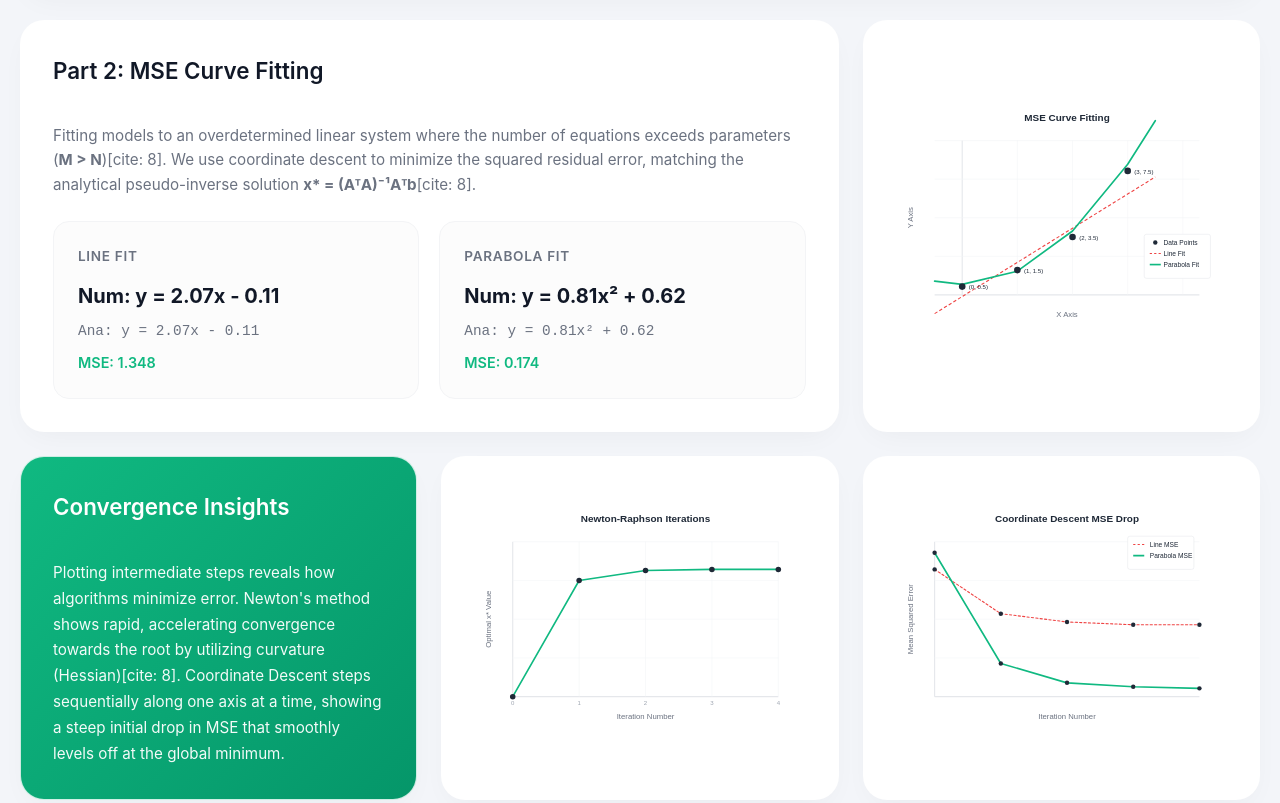
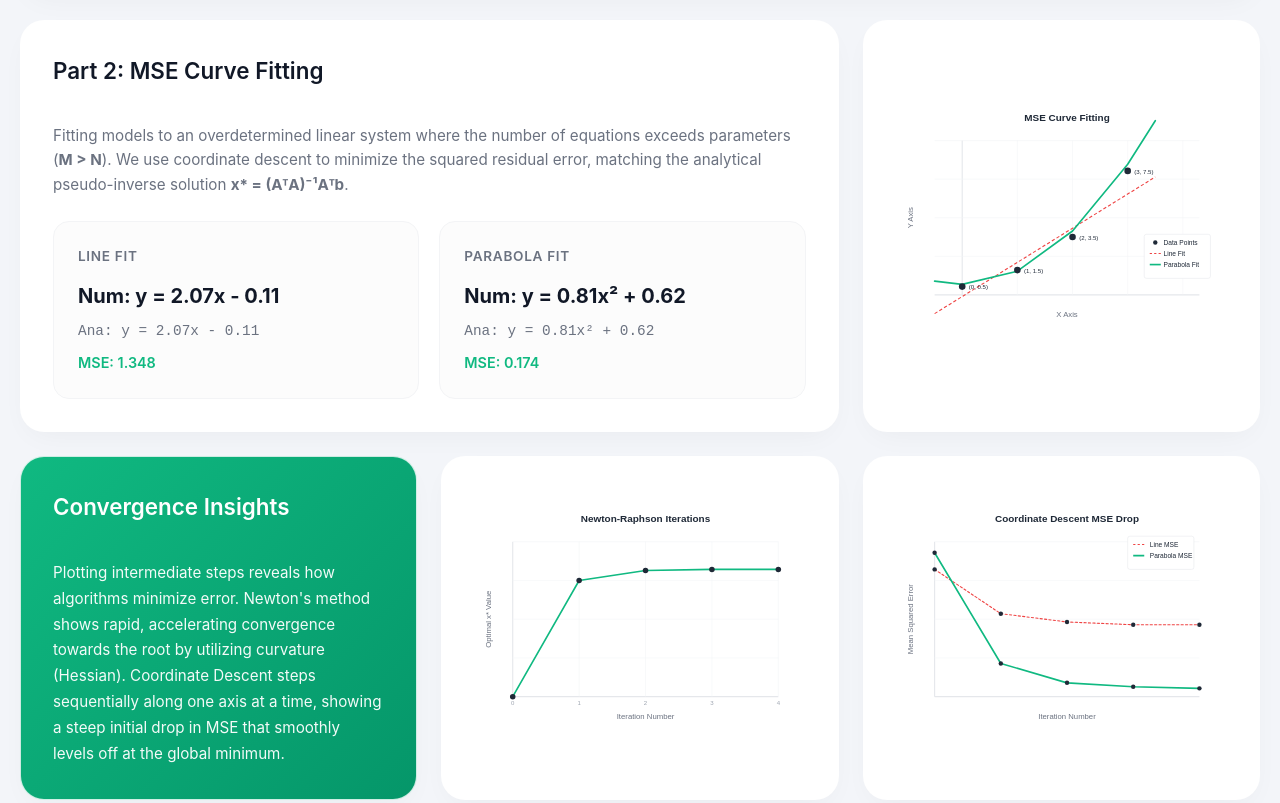
Before and after one commit to JaeeunJ/SYDE-572-hw1, a plain HTML site: page index.html in a window 1280 px wide. Shown: the part 1940-2743 px from the top of the page. Drawn offline with Linux system fonts and the light colour scheme.

Commit message:
Clarify text by removing citation references
Removed citation references for clarity in MSE Curve Fitting and Convergence Insights sections.

```diff
--- a/index.html
+++ b/index.html
@@ -113,8 +113,8 @@
         <div class="bento-card col-8">
             <h2>Part 2: MSE Curve Fitting</h2>
             <p>Fitting models to an overdetermined linear system where the number of equations exceeds parameters
-                (<strong>M > N</strong>)[cite: 8]. We use coordinate descent to minimize the squared residual error,
-                matching the analytical pseudo-inverse solution <strong>x* = (AᵀA)⁻¹Aᵀb</strong>[cite: 8].</p>
+                (<strong>M > N</strong>). We use coordinate descent to minimize the squared residual error,
+                matching the analytical pseudo-inverse solution <strong>x* = (AᵀA)⁻¹Aᵀb</strong>.</p>
             <div class="metric-container">
                 <div class="metric-box">
                     <div class="metric-title">Line Fit</div>
@@ -144,7 +144,7 @@
         <div class="bento-card col-4 insights-card">
             <h2>Convergence Insights</h2>
             <p>Plotting intermediate steps reveals how algorithms minimize error. Newton's method shows rapid,
-                accelerating convergence towards the root by utilizing curvature (Hessian)[cite: 8]. Coordinate Descent
+                accelerating convergence towards the root by utilizing curvature (Hessian). Coordinate Descent
                 steps sequentially along one axis at a time, showing a steep initial drop in MSE that smoothly levels
                 off at the global minimum.</p>
         </div>
```
